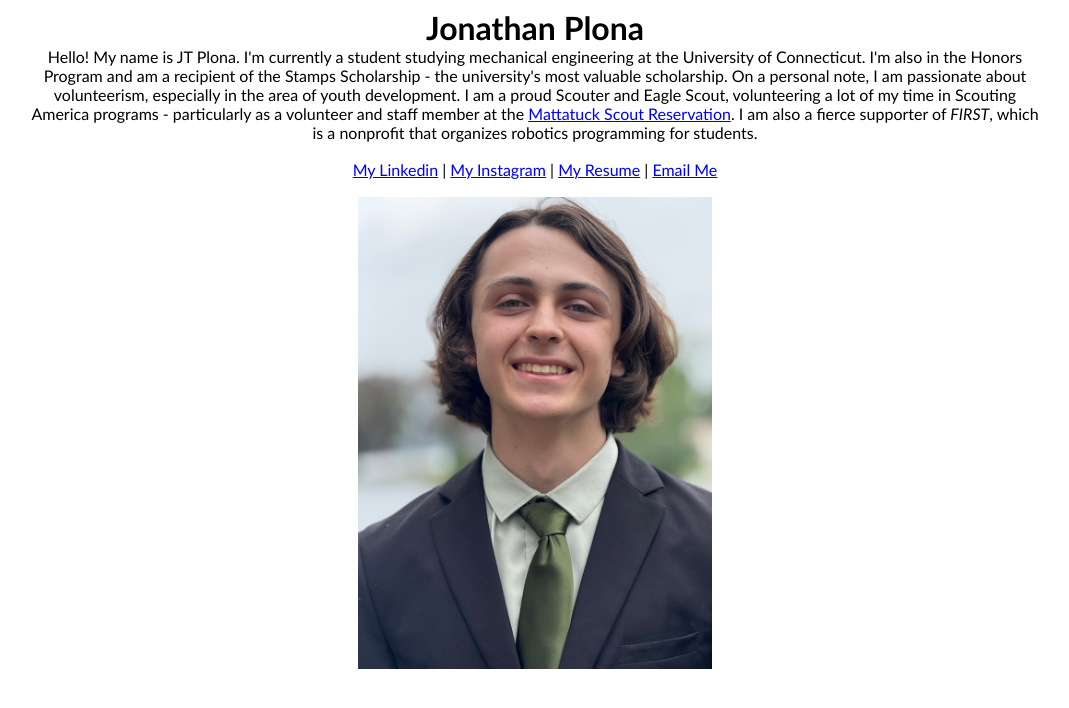
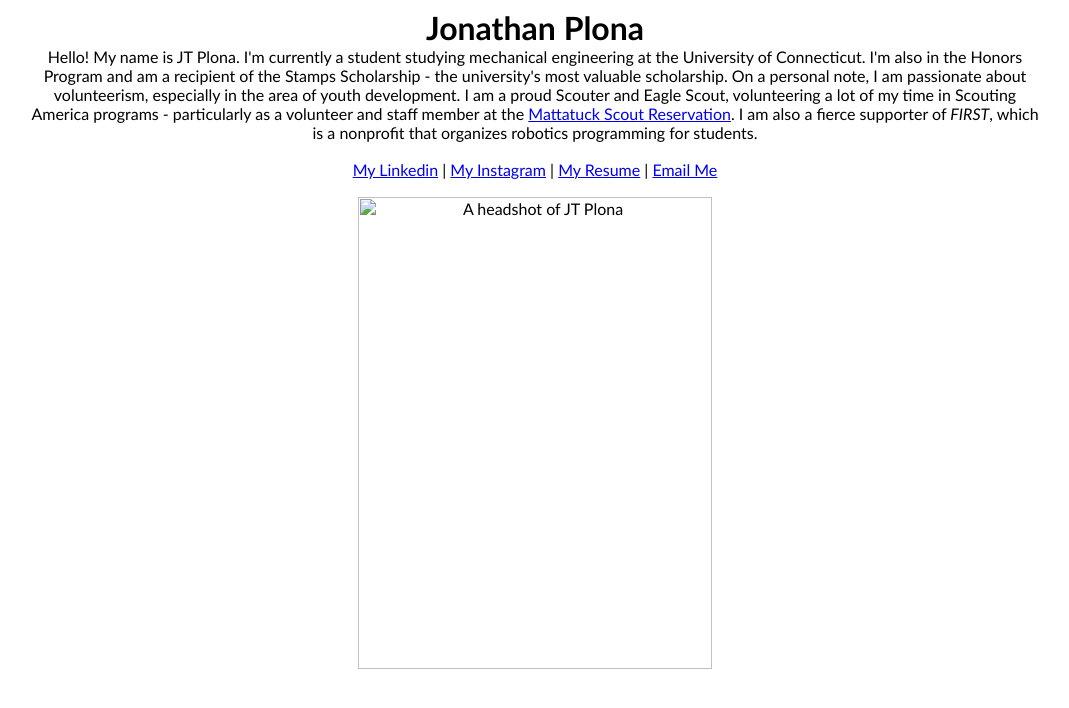
Before and after one commit to jt-pl/jt-pl.github.io, a Jekyll site: the page index.html, which Jekyll copies as it is, in a window 1280 px wide. Shown: the top 708 px of the page, without its empty margins (105-1174 px from the left). Built offline with Jekyll 4.4.1, drawn with Linux system fonts in a browser that asks for light colours.

Commit message:
Update index.html

```diff
--- a/index.html
+++ b/index.html
@@ -1,7 +1,7 @@
 <html>
 <head>
   <title>Jonathan Plona</title>
-  <link rel="icon" type="image/x-icon" href="images/favicon.ico">
+  <link rel="icon" type="image/x-icon" href="/images/favicon.ico">
   <link rel="stylesheet" href="mainStyles.css">
 </head>
 <body>
@@ -17,4 +17,4 @@
 
 <br>
 
-<center><img width="354" height="472" alt="A headshot of JT Plona" src="headshot lake.JPEG" /></center>
+<center><img width="354" height="472" alt="A headshot of JT Plona" src="images/headshot lake.JPEG" /></center>
```
